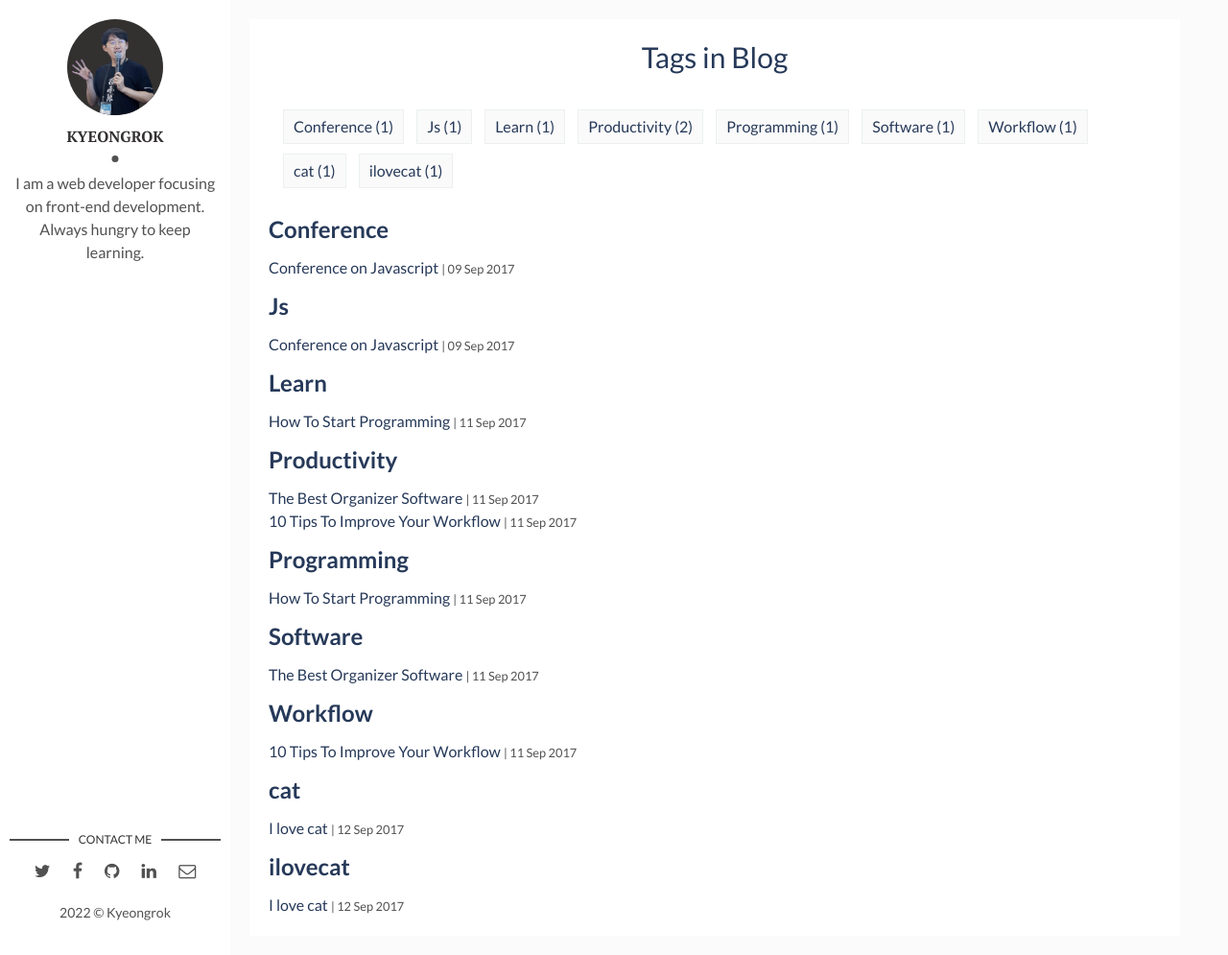
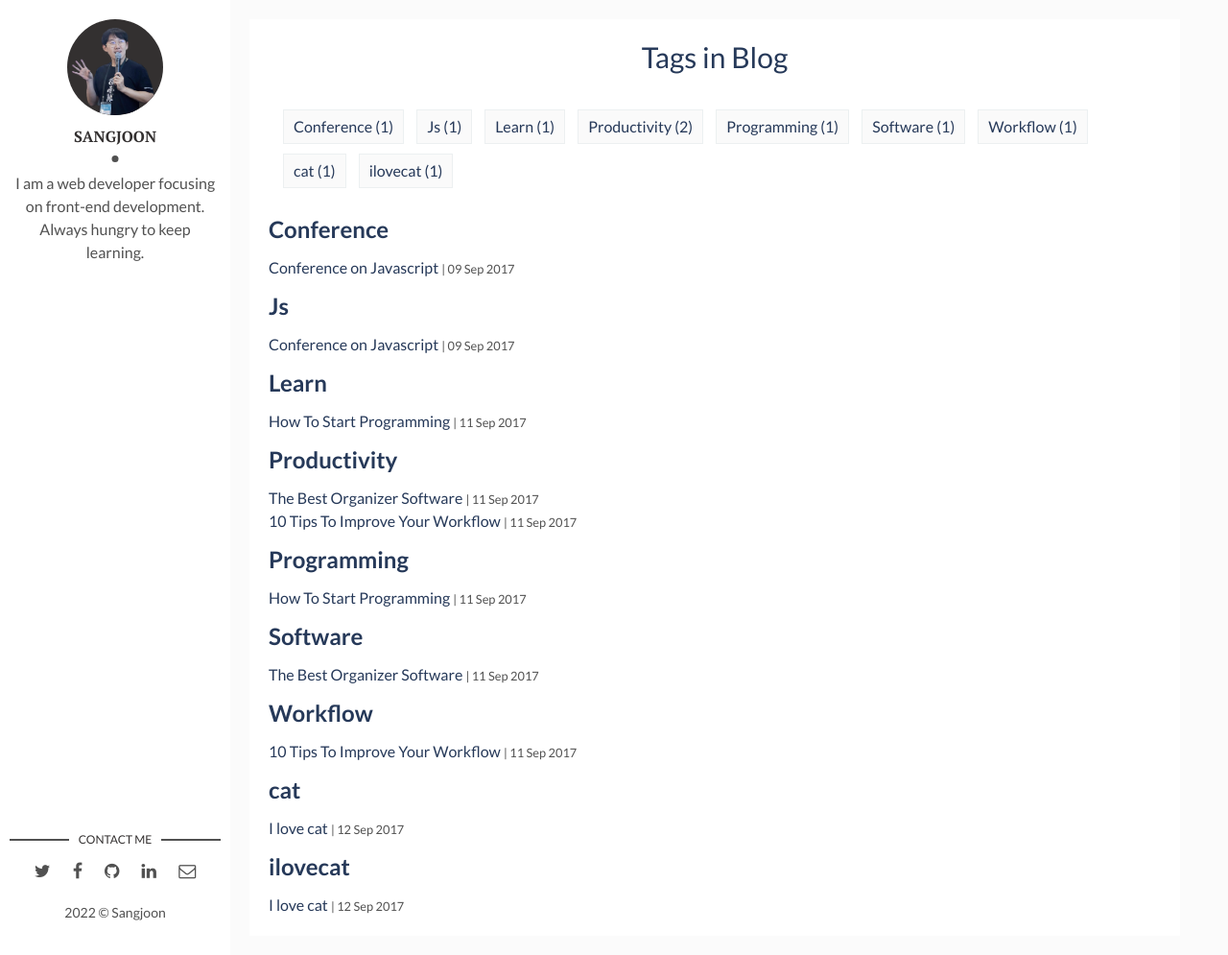
Before and after one commit to leejoonsang/gitblog, a Jekyll site: the page built from tags.html, in a window 1280 px wide and 995 px high. Shown: the whole window at 96% size. Built offline with Jekyll 4.4.1, drawn with Linux system fonts in a browser that asks for light colours.

Commit message:
update _config.yml

```diff
--- a/_config.yml
+++ b/_config.yml
@@ -1,20 +1,20 @@
-title: 김경록 백엔드 개발자의 블로그
+title: 이상준 백엔드 개발자의 블로그
 description: > # this means to ignore newlines until "baseurl:"
   Write an awesome description for your new site here. You can edit this
   line in _config.yml. It will appear in your document head meta (for
   Google search results) and in your feed.xml site description.
 # permalink: ':title/'
-baseurl: "/gitblog3" # the subpath of your site, e.g. /blog
-url: "https://kyeongrok.github.io" # the base hostname & protocol for your site, e.g. http://example.com
+baseurl: "" # the subpath of your site, e.g. /blog
+url: "https://leejoonsang.github.io" # the base hostname & protocol for your site, e.g. http://example.com
 site-twitter: #if your site has a twitter account, enter it here
 
 # Author Settings
-author: Kyeongrok # add your name
+author: Sangjoon # add your name
 author-img: 1642243.png # add your photo
 about-author: I am a web developer focusing on front-end development. Always hungry to keep learning. # add description
 social-twitter: # add your Twitter handle
 social-facebook: # add your Facebook handle
-social-github: kyeongrok # add your Github handle
+social-github: leejoonsang # add your Github handle
 social-linkedin: # add your Linkedin handle
 social-email: # add your Email address
 
```
